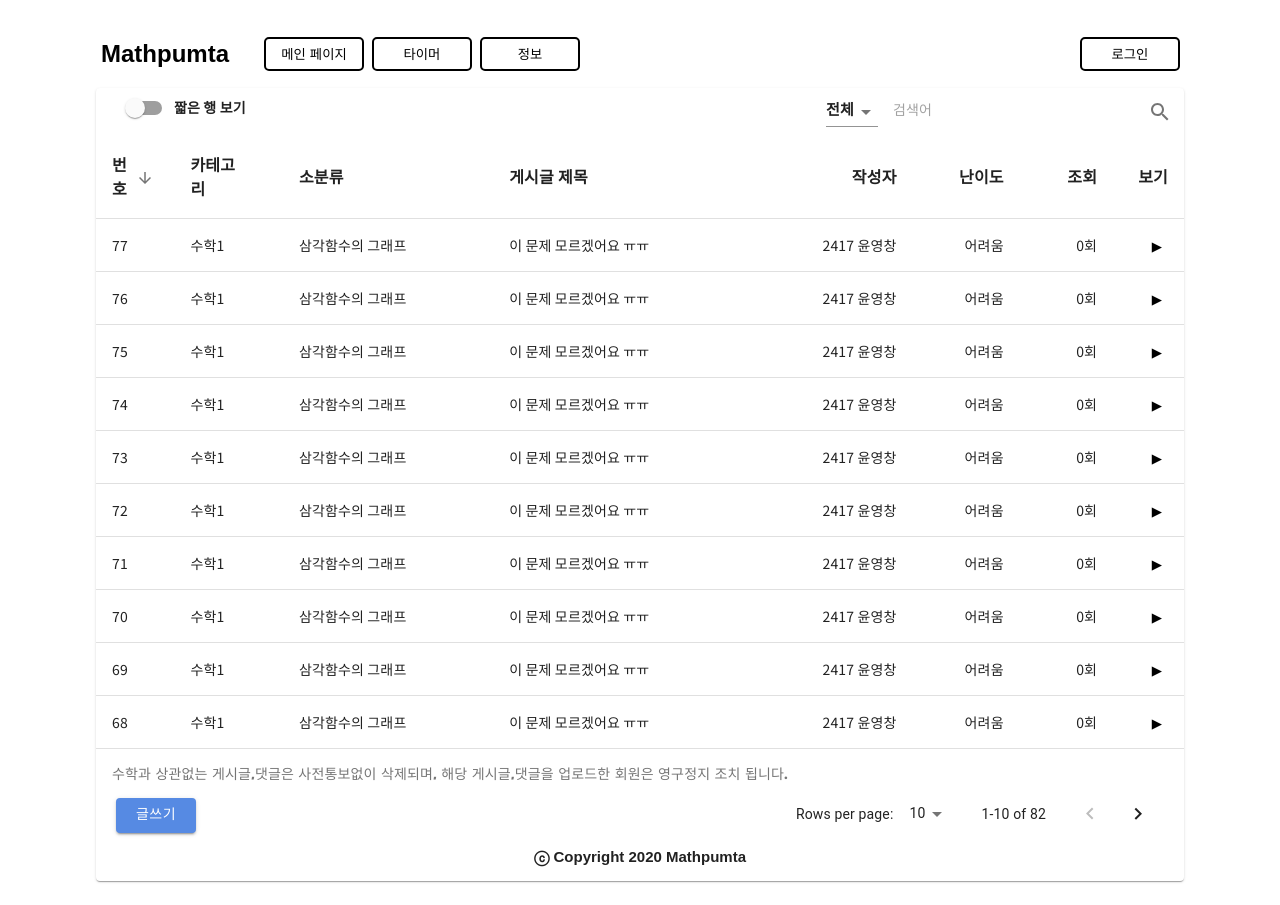
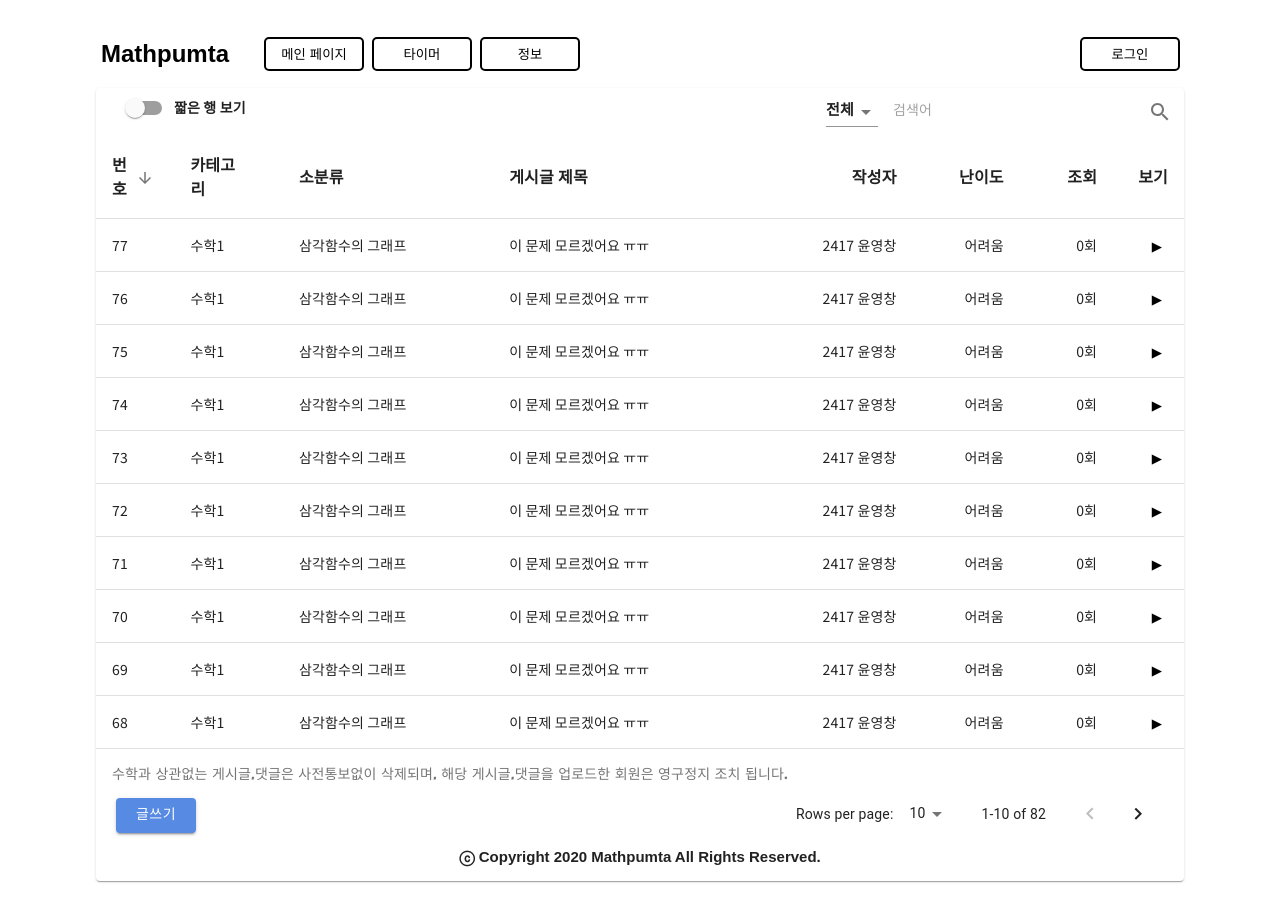
Before and after one commit to YeongT/mathpumta, a React (Create React App) app: page / in a window 1280 px wide. Built offline with nearby package versions, Linux system fonts and the light colour scheme; a web font is replaced by a local one.

Commit message:
chore : dependency update

```diff
--- a/src/components/Main/table.js
+++ b/src/components/Main/table.js
@@ -331,7 +331,7 @@ const StickyHeadTable = (props) => {
         </TableControlBox>
       </BottomContainer>
       <p style={{ textAlign: 'center', fontSize: '15px', fontWeight: 'bold' }}>
-        ⓒ Copyright 2020 Mathpumta
+        ⓒ Copyright 2020 Mathpumta All Rights Reserved.
       </p>
     </Paper>
   );
```
Also changed, not shown: 1 other file (tests, documents, lock files or other folders).
